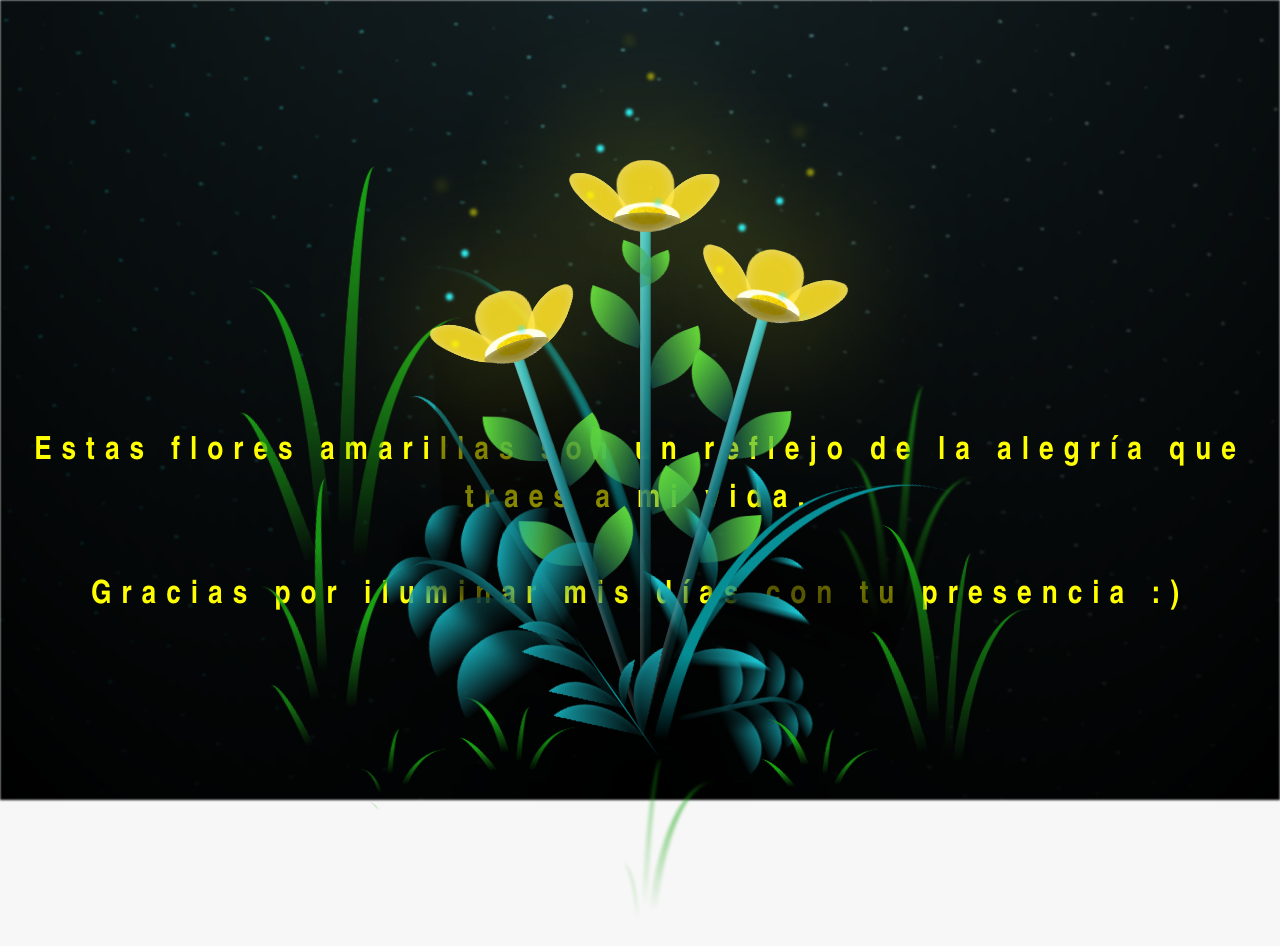
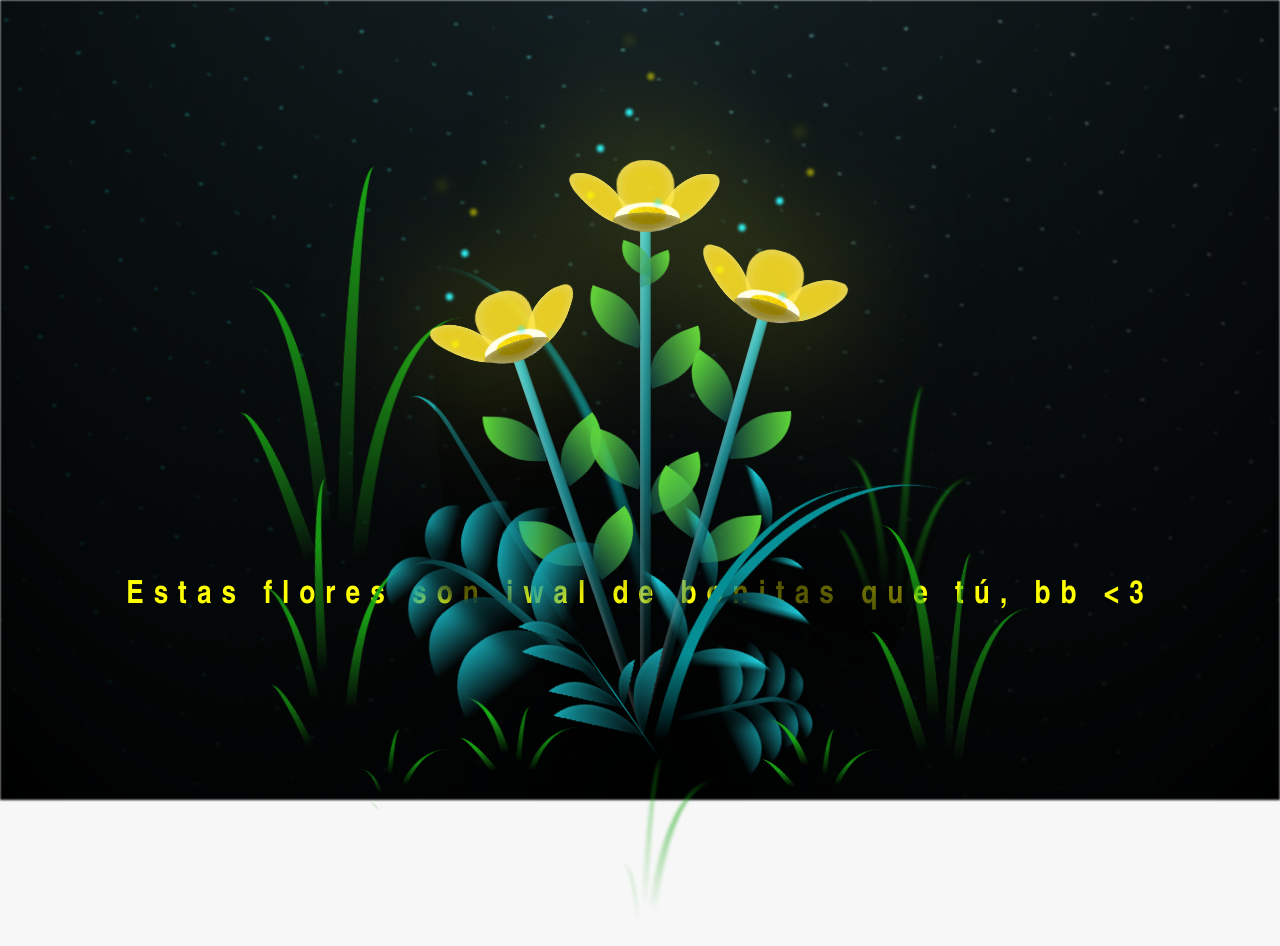
Before and after one commit to Sweextly/Sweextly, a plain HTML site: page flower.html in a window 1280 px wide. Drawn offline with Linux system fonts and the light colour scheme.

Commit message:
flower.html

```diff
--- a/flower.html
+++ b/flower.html
@@ -11,8 +11,7 @@
   <body class="container">
 
     </div>
-    <h1 class="titulo">Estas flores amarillas son un reflejo de la alegría que traes a mi vida. <br> <br>
-      Gracias por iluminar mis días con tu presencia :)</h1>
+    <h1 class="titulo">Estas flores son iwal de bonitas que tú, bb <3 </h1>
 
     <div class="night"></div>
     <div class="flowers">
```
